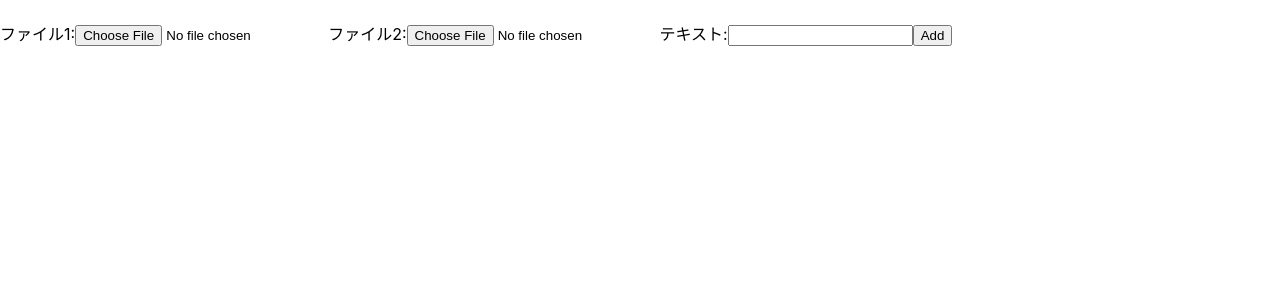
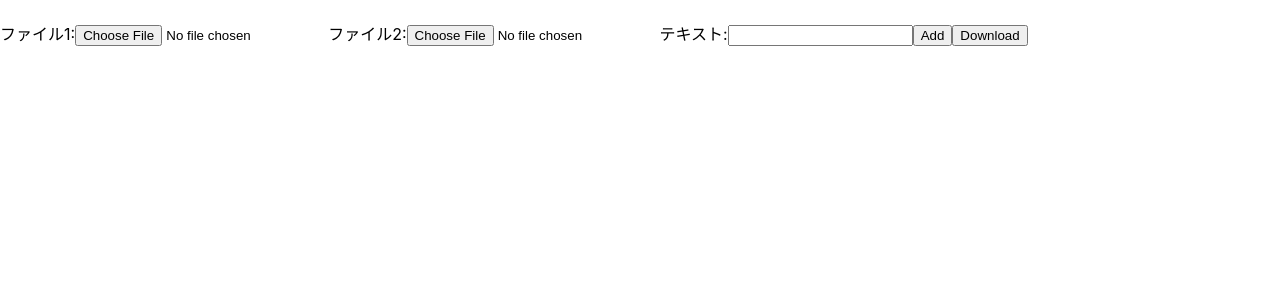
Before and after one commit to ot-nemoto/fullstack-web-development-workshop, a Next.js app in the folder frontend/: page /file in a window 1280 px wide. Shown: the top 300 px of the page. Built offline with nearby package versions, Linux system fonts and the light colour scheme.

Commit message:
WRITING_2022-9

```diff
--- a/frontend/app/file/page.tsx
+++ b/frontend/app/file/page.tsx
@@ -21,6 +21,7 @@ export default function Page() {
   const [file1, setFile1] = useState()
   const [file2, setFile2] = useState()
   const [text, setText] = useState()
+
   const onChangeFile1 = ((e: any) => {
     setFile1(e.target.files[0])
   })
@@ -54,6 +55,19 @@ export default function Page() {
       });
   })
 
+  const doDownload = ((e: any) => {
+    axios.get('/api/file/', {
+      responseType: 'blob',
+    })
+      .then((response) => {
+        console.log(response)
+        const link = document.createElement('a')
+        link.href = URL.createObjectURL(response.data)
+        link.setAttribute("download", 'filename.txt')
+        link.click()
+      })
+  })
+
   return (
     <div>
       <h4>{message}</h4>
@@ -64,6 +78,7 @@ export default function Page() {
       <label>テキスト:</label>
       <input type="text" onChange={onChangeText} />
       <button onClick={doAdd}>Add</button>
+      <button onClick={doDownload}>Download</button>
     </div>
   )
 }
```
Also changed, not shown: 1 other file (tests, documents, lock files or other folders).
